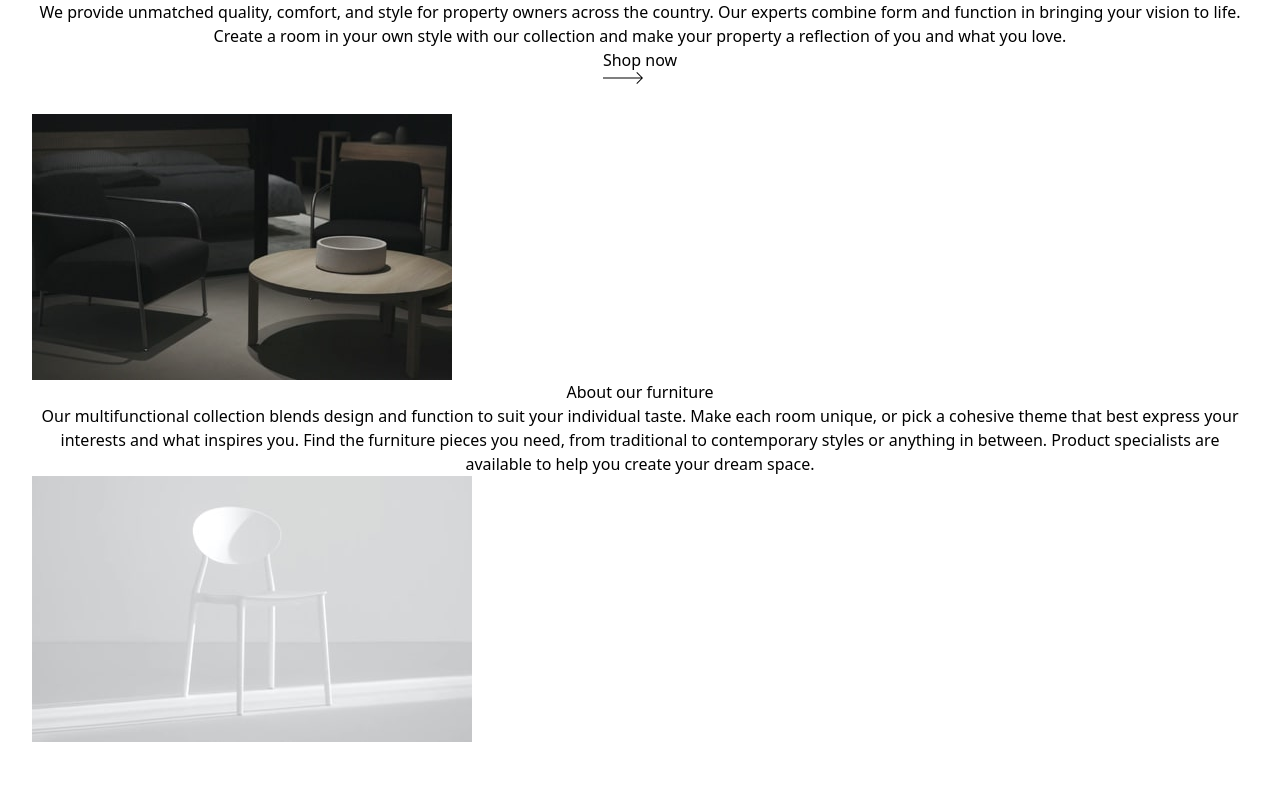
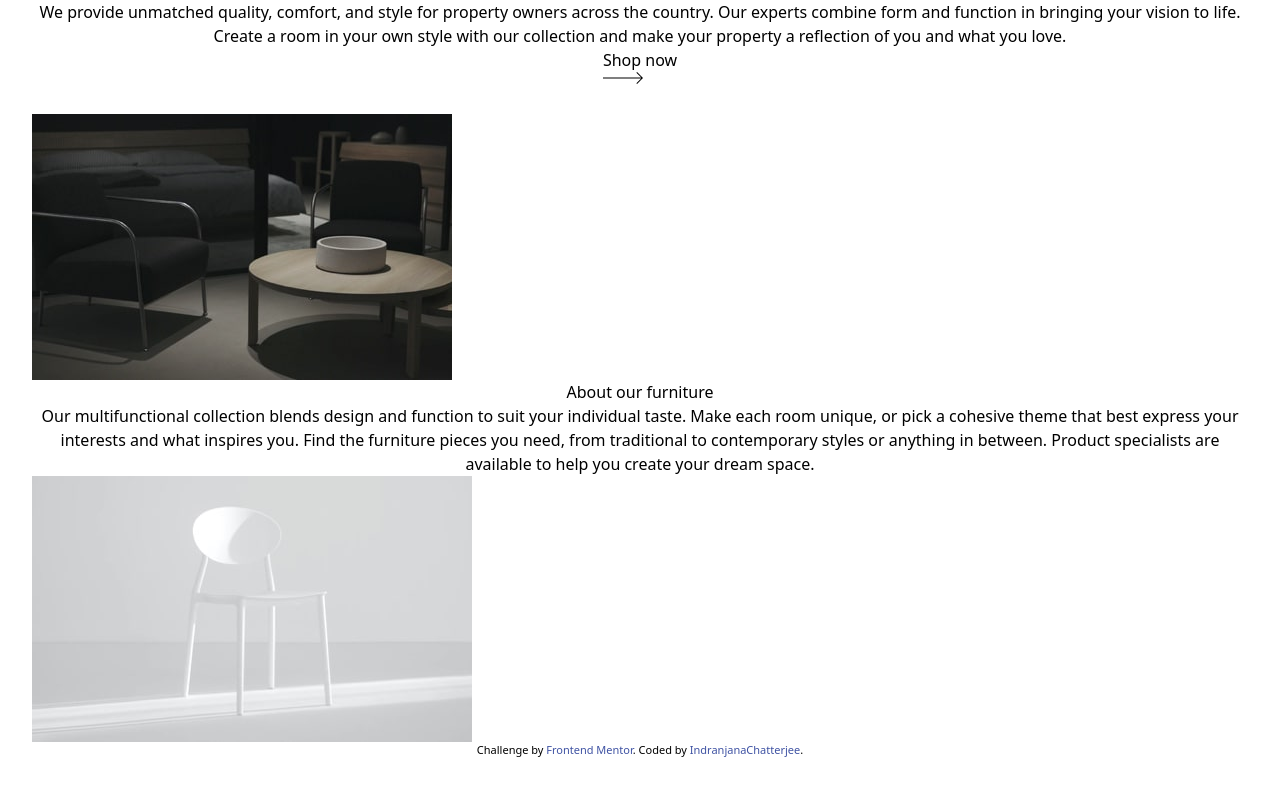
Before and after one commit to IndranjanaChatterjee/Room-homepage, a React (Vite) app in the folder room/: page / in a window 1280 px wide. Shown: the part 820-1611 px from the top of the page. Built offline with nearby package versions, Linux system fonts and the light colour scheme.

Commit message:
attribution

```diff
--- a/room/src/App.jsx
+++ b/room/src/App.jsx
@@ -4,6 +4,7 @@
 import Top from './Components/Top'
 import Down from './Components/Down'
 import Nav from './Components/Nav'
+import Attribution from './Components/Attribution'
 
 function App() {
   const [count, setCount] = useState(0)
@@ -13,6 +14,7 @@
       <Nav/>
       <Top/>
       <Down/>
+      <Attribution/>
     </>
   )
 }
--- /dev/null
+++ b/room/src/Components/Attribution.jsx
@@ -0,0 +1,10 @@
+import React from 'react'
+
+export default function Attribution() {
+  return (
+    <div class="attribution">
+    Challenge by <a href="https://www.frontendmentor.io?ref=challenge" target="_blank">Frontend Mentor</a>.
+    Coded by <a href="#">IndranjanaChatterjee</a>.
+  </div>
+  )
+}
--- a/room/src/index.css
+++ b/room/src/index.css
@@ -2,22 +2,23 @@
 @tailwind components;
 @tailwind utilities;
 
-
-.anidown
-{
-    animation: down 0.5s linear 1 ;
-    color:#454545;
+.anidown {
+  animation: down 0.5s linear 1;
+  color: #454545;
+}
+.attribution {
+  font-size: 11px;
+  text-align: center;
+}
+.attribution a {
+  color: hsl(228, 45%, 44%);
 }
 @keyframes down {
-    0%
-    {
-        width:0;
-    }
+  0% {
+    width: 0;
+  }
 
-    100%
-    {
-        width: 50%;
-    }
-
-
+  100% {
+    width: 50%;
+  }
 }
```
